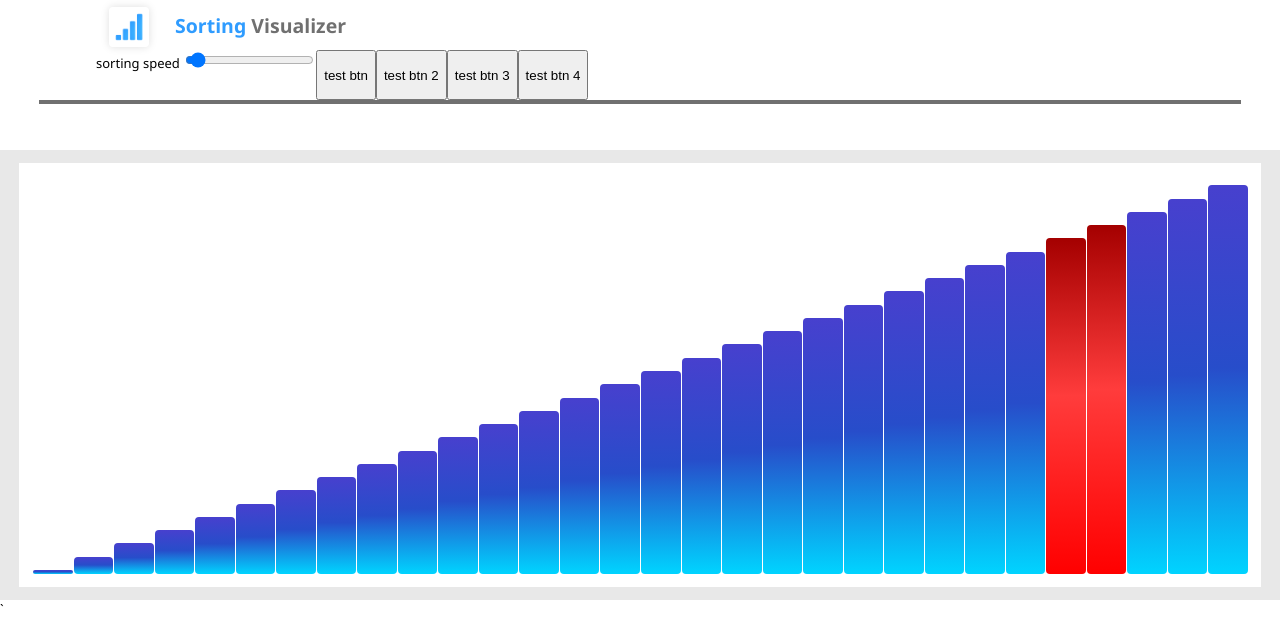
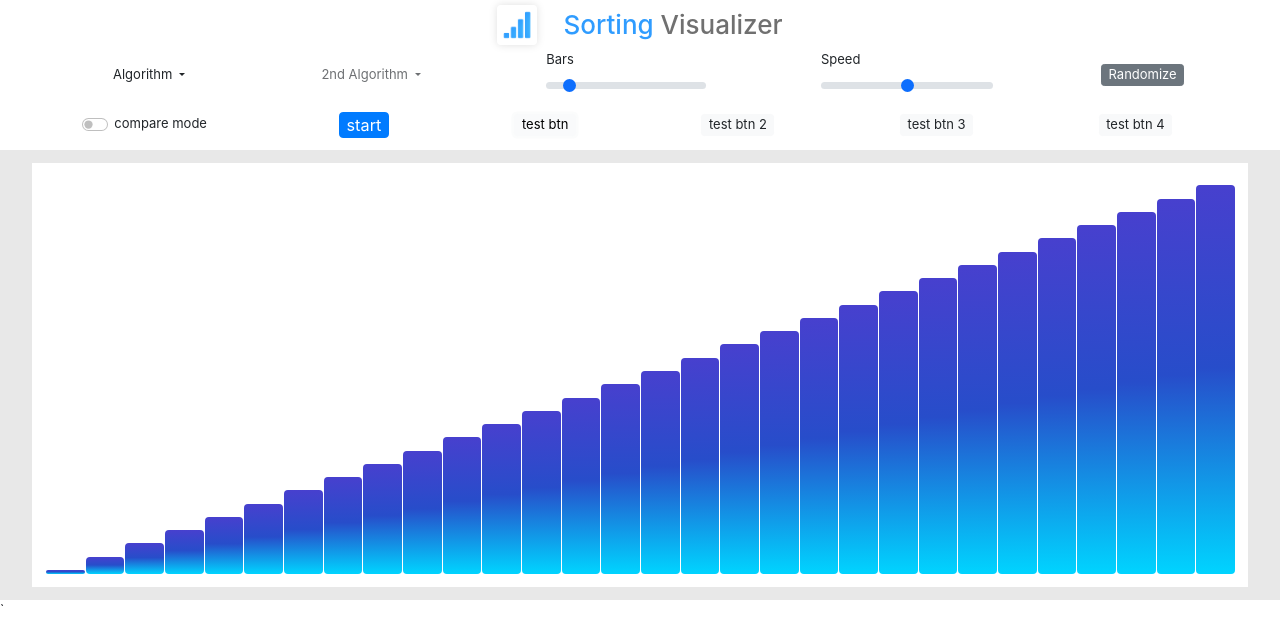
Before and after one commit to Alioo11/sorting-visualizer, a website built with webpack: page public/index.html in a window 1280 px wide. Both pictures are taken after a click on the button "test btn". Built offline with nearby package versions, Linux system fonts and the light colour scheme.

Commit message:
init bootstrap and finished navbar UI

```diff
--- a/public/index.html
+++ b/public/index.html
@@ -5,6 +5,14 @@
     <meta http-equiv="X-UA-Compatible" content="IE=edge">
     <meta name="viewport" content="width=device-width, initial-scale=1.0">
     <title>sorting visualizer</title>
+    <link href="https://cdn.jsdelivr.net/npm/bootstrap@5.0.2/dist/css/bootstrap.min.css" rel="stylesheet" integrity="sha384-EVSTQN3/azprG1Anm3QDgpJLIm9Nao0Yz1ztcQTwFspd3yD65VohhpuuCOmLASjC" crossorigin="anonymous">
+<script src="https://cdn.jsdelivr.net/npm/bootstrap@5.0.2/dist/js/bootstrap.bundle.min.js" integrity="sha384-MrcW6ZMFYlzcLA8Nl+NtUVF0sA7MsXsP1UyJoMp4YLEuNSfAP+JcXn/tWtIaxVXM" crossorigin="anonymous"></script>
+<script src="https://cdn.jsdelivr.net/npm/@popperjs/core@2.9.2/dist/umd/popper.min.js" integrity="sha384-IQsoLXl5PILFhosVNubq5LC7Qb9DXgDA9i+tQ8Zj3iwWAwPtgFTxbJ8NT4GN1R8p" crossorigin="anonymous"></script>
+<script src="https://cdn.jsdelivr.net/npm/bootstrap@5.0.2/dist/js/bootstrap.min.js" integrity="sha384-cVKIPhGWiC2Al4u+LWgxfKTRIcfu0JTxR+EQDz/bgldoEyl4H0zUF0QKbrJ0EcQF" crossorigin="anonymous"></script>
+<link rel="stylesheet" href="https://maxcdn.bootstrapcdn.com/bootstrap/4.0.0/css/bootstrap.min.css">
+<script src="https://ajax.googleapis.com/ajax/libs/jquery/3.3.1/jquery.min.js"></script>
+<script src="https://cdnjs.cloudflare.com/ajax/libs/popper.js/1.12.9/umd/popper.min.js"></script>
+<script src="https://maxcdn.bootstrapcdn.com/bootstrap/4.0.0/js/bootstrap.min.js"></script>
 </head>
 <body>
 
@@ -21,16 +29,61 @@
     </div>
     </div>
     <div class="nav-row">
-        <div>
-            <span>sorting speed</span> <input step="5" min="10" max="500" value="30" id="algo-speed" type="range">
+        <div class="dropdown">
+            <button class="btn dropdown-toggle" type="button" id="dropdownMenuButton" data-toggle="dropdown" aria-haspopup="true" aria-expanded="false">
+               Algorithm
+            </button>
+            <div class="dropdown-menu" aria-labelledby="dropdownMenuButton">
+              <a class="dropdown-item" href="#">Action</a>
+              <div class="dropdown-divider"></div>
+              <li class="dropdown-header"> O(n2) </li>
+              <a class="dropdown-item" href="#">Another action</a>
+              <div class="dropdown-divider"></div>
+              <li class="dropdown-header">O(n*log n) </li>
+              <a class="dropdown-item" href="#">Something else here</a>
+            </div>
+          </div>
+          <span class="d-inline-block" tabindex="0" data-toggle="tooltip" title="if disabled turn on the compare mode ">
+        <div class="dropdown">
+            <button disabled class="btn dropdown-toggle" type="button" id="dropdownMenuButton" data-toggle="dropdown" aria-haspopup="true" aria-expanded="false">
+               2nd Algorithm
+            </button>
+            <div class="dropdown-menu" aria-labelledby="dropdownMenuButton">
+              <a class="dropdown-item" href="#">Action</a>
+              <div class="dropdown-divider"></div>
+              <li class="dropdown-header"> O(n2) </li>
+              <a class="dropdown-item" href="#">Another action</a>
+              <div class="dropdown-divider"></div>
+              <li class="dropdown-header">O(n*log n) </li>
+              <a class="dropdown-item" href="#">Something else here</a>
+            </div>
+          </div>
+        </span>
+
+        <!-- <div>
+            <span>sorting speed</span> <input step="5" min="5" max="100" value="30" id="algo-speed" type="range">
+        </div> -->
+        <div class="bd-example">
+            <label for="customRange1" class="form-label">Bars</label>
+            <input type="range" step="3" min="5" max="400" value="50" id="algo-speed" class="form-range" id="customRange1">
         </div>
-        <button  id="test-btn-1">test btn</button>
-        <button  id="test-btn-2">test btn 2</button>
-        <button  id="test-btn-3">test btn 3</button>
-        <button  id="test-btn-4">test btn 4</button>
+        <div class="bd-example">
+            <label for="customRange1" class="form-label">Speed</label>
+            <input type="range" step="3" min="5" max="100"  class="form-range" id="customRange1">
+        </div>
+        <button type="button" class="btn btn-secondary">Randomize</button>
     </div>
-    <hr class="nav-hr">
-    <div class="nav-row"></div>
+    <div class="nav-row">
+        <div class="form-check form-switch">
+            <input class="form-check-input" type="checkbox" id="flexSwitchCheckDisabled" >
+            <label class="form-check-label" for="flexSwitchCheckDisabled">compare mode</label>
+          </div>
+          <button type="button" class="btn btn-primary btn-lg">start</button>
+        <button class="btn btn-light"  id="test-btn-1">test btn</button>
+        <button class="btn btn-light"  id="test-btn-2" >test btn 2</button>
+        <button class="btn btn-light"  id="test-btn-3" >test btn 3</button>
+        <button class="btn btn-light"  id="test-btn-4" >test btn 4</button>
+    </div>
     </nav>
     <div class="boards-container">
         <div class="bars-container" id="bars-container-1"></div>
--- a/src/asset/styles/index.css
+++ b/src/asset/styles/index.css
@@ -10,7 +10,6 @@
 .hide {
   display: none !important;
 }
-
 .selected {
   background: var(--purple-gradient) !important;
 }
@@ -65,11 +64,17 @@ body {
 
 .nav-row {
   height: 50px;
-  width: 85%;
-  padding: 0 3rem;
+  width: 95%;
+  padding: 0 1rem;
   margin: auto;
   display: flex;
+  justify-content: space-around;
+  align-items: center;
 }
+.nav-row > :nth-child(n) {
+  padding: 0 0.5rem;
+}
+
 .logo-container {
   display: flex;
 }
@@ -128,3 +133,18 @@ body {
   border-radius: 0;
   background: var(--blue-gradient);
 }
+@media only screen and (max-width: 1120px) {
+  html {
+    font-size: 15px;
+  }
+}
+@media only screen and (max-width: 820px) {
+  html {
+    font-size: 12px;
+  }
+}
+@media only screen and (max-width: 420px) {
+  html {
+    font-size: 10px;
+  }
+}
--- a/src/index.ts
+++ b/src/index.ts
@@ -1,7 +1,6 @@
 import { store } from "./redux/index";
 import { changeSpeed, toggleCompareMode, changeBarsCount } from "./redux";
 import { incrementingArray, wait } from "./utils/commonFunction";
-import "./asset/styles/index.css";
 import { createBars } from "./DOMFunctions/createBars";
 import {
   swapBars,
@@ -20,6 +19,10 @@ import { boardType, barColors } from "./utils/types";
 import { mergeFF, mergeSW } from "./algorithms/sorting/merge-sort/mergeSort";
 import { bubbleSortRUNNER } from "./algorithms/sorting/bubbleSort.ts/bubbleSort";
 
+//% importing style assets
+
+import "./asset/styles/index.css";
+
 //% selecting DOM elements
 const algoSpeed = document.querySelector("#algo-speed");
 
@@ -30,7 +33,6 @@ const btn_1 = document.querySelector("#test-btn-1");
 const btn_2 = document.querySelector("#test-btn-2");
 const btn_3 = document.querySelector("#test-btn-3");
 const btn_4 = document.querySelector("#test-btn-4");
-//% selecting DOM elements
 
 algoSpeed?.addEventListener("input", (e: any) => {
   store.dispatch(changeBarsCount(e.target.value));
@@ -98,9 +100,10 @@ btn_1?.addEventListener("click", async () => {
   if (board_1_Elements) {
     const barsHeights = Array.from(board_1_Elements, (e) => parseFloat(e.style.height));
     const bubbleSortInstructions = bubbleSortRUNNER(barsHeights);
+    const animationSpeed = store.getState().animationSpeed;
     for (let i = 0; i < bubbleSortInstructions.length; i++) {
       const { animationArgs, fraction, animationFunc, mainArgs, mainFunc } = bubbleSortInstructions[i];
-      await animationFunc(...animationArgs);
+      animationSpeed > 200 ? await animationFunc(...animationArgs) : await wait(animationSpeed);
       mainFunc && (await mainFunc(...mainArgs));
     }
   }
--- a/src/redux/index.ts
+++ b/src/redux/index.ts
@@ -9,7 +9,7 @@ const initialState = {
   barsCount: 30,
   animationDuration: 500,
   colapsePivot: 100,
-  animationSpeed: 50,
+  animationSpeed: 5,
 };
 
 const counterSlice = createSlice({
```
